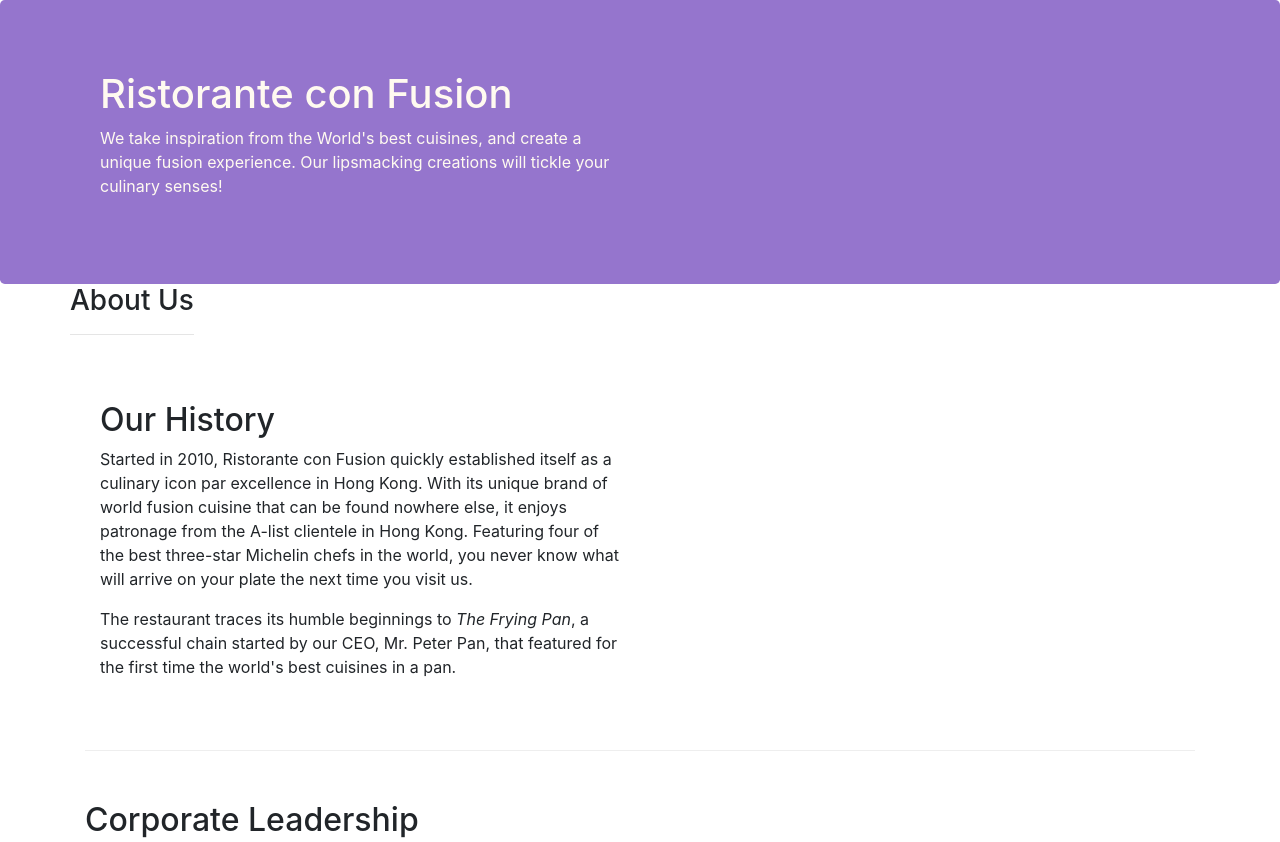
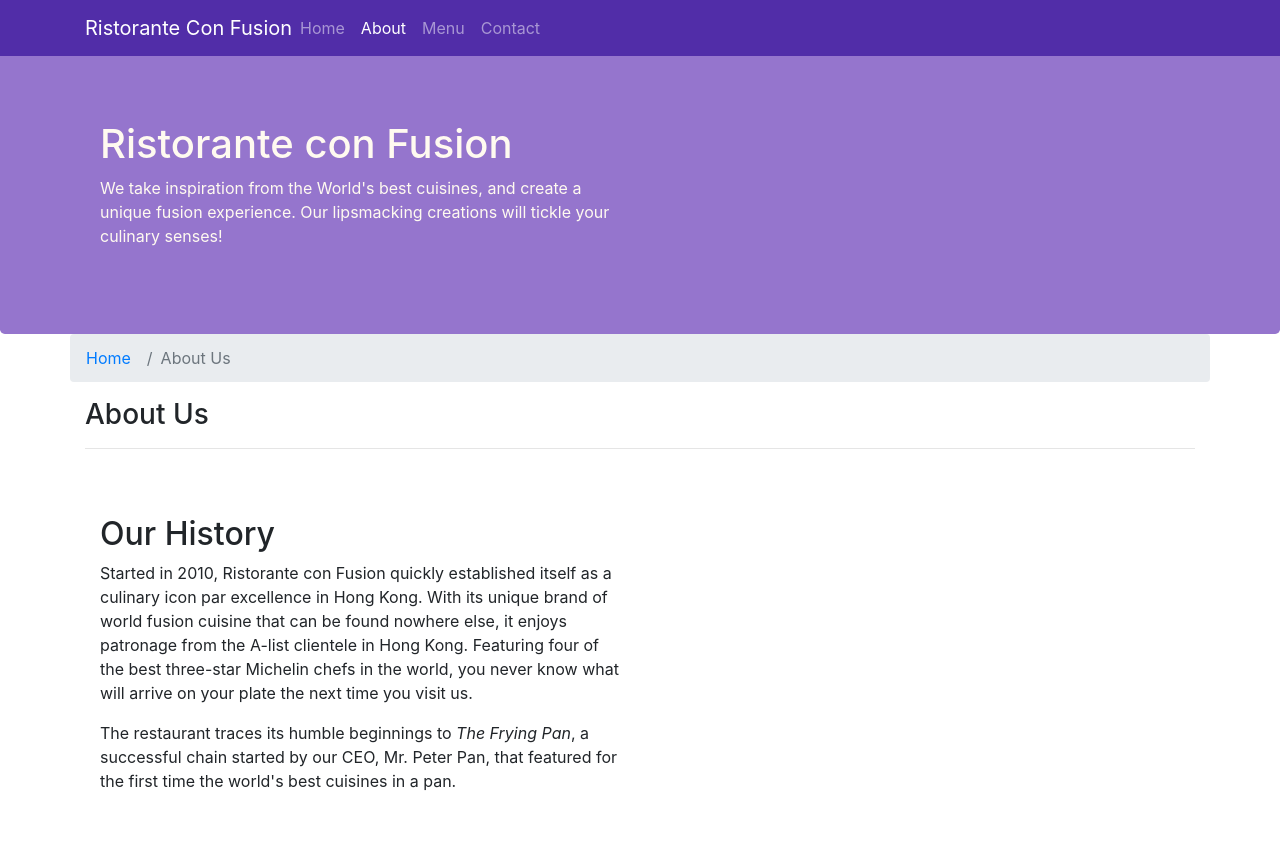
Before and after one commit to Pawananjani1A/Restaurant, a website: page aboutus.html in a window 1280 px wide. Shown: the top 842 px of the page. Drawn offline with nearby package versions, Linux system fonts and the light colour scheme.

Commit message:
Navbar & Breadcrumbs

```diff
--- a/aboutus.html
+++ b/aboutus.html
@@ -44,6 +44,16 @@
      color: #0f0f0f;
    }
 
+   body{
+     padding: 50px 0px 0px 0px;
+     z-index: 0;
+   }
+
+   .navbar-dark{
+     background-color: #512DA8;
+   }
+
+
    </style>
 
     <title>Ristorante Con Fusion: About Us</title>
@@ -51,6 +61,25 @@
 </head>
 
 <body>
+
+  <nav class="navbar navbar-dark navbar-expand-sm fixed-top">
+    <div class="container">
+      <button class="navbar-toggler" type="button" data-toggle="collapse" data-target="#Navbar" >
+        <span class="navbar-toggler-icon"></span>
+      </button>
+      <a class="navbar-brand mr-auto" href="./index.html">Ristorante Con Fusion</a>
+      <div class="collapse navbar-collapse" id="Navbar">
+        <ul class="navbar-nav mr-auto">
+          <li class="nav=item" ><a class="nav-link" href="./index.html">Home</a></li>
+          <li class="nav=item active"><a class="nav-link" href="#">About</a></li>
+          <li class="nav=item"><a class="nav-link" href="#">Menu</a></li>
+          <li class="nav=item"><a class="nav-link" href="#">Contact</a></li>
+
+        </ul>
+      </div>
+
+    </div>
+  </nav>
 
   <header class="jumbotron">
       <div class="container">
@@ -67,7 +96,12 @@
 
     <div class="container">
         <div class="row">
-            <div>
+          <ol class="col-12 breadcrumb">
+            <li class="breadcrumb-item"><a href="./index.html">Home</a></li>
+            <li class="breadcrumb-item active">About Us</li>
+
+          </ol>
+            <div class="col-12">
                <h3>About Us</h3>
                <hr>
             </div>
@@ -106,7 +140,7 @@
               <div class="col-4 offset-1 col-sm-2">
                   <h5>Links</h5>
                   <ul class="list-unstyled">
-                      <li><a href="#">Home</a></li>
+                      <li><a href="./index.html">Home</a></li>
                       <li><a href="#">About</a></li>
                       <li><a href="#">Menu</a></li>
                       <li><a href="#">Contact</a></li>
--- a/css/styles.css
+++ b/css/styles.css
@@ -28,3 +28,12 @@
   margin: 0px auto;
   color: #0f0f0f;
 }
+
+body{
+  padding: 50px 0px 0px 0px;
+  z-index: 0;
+}
+
+.navbar-dark{
+  background-color: #512DA8;
+}
```
Also changed, not shown: index.html (+20 -2 lines).
